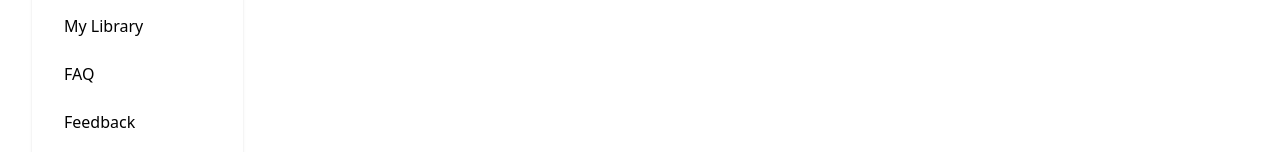
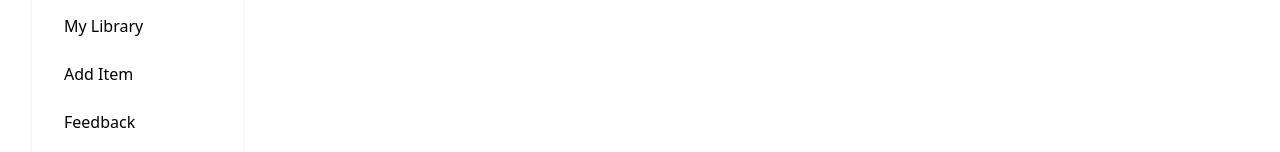
Before and after one commit to IdrisLaabidi/Virtual-Library, a React (Vite) app: page /home in a window 1280 px wide. Shown: the part 262-414 px from the top of the page. Built offline with nearby package versions, Linux system fonts and the light colour scheme.

Commit message:
adding 'Add Item' option to side menu

```diff
--- a/src/App.jsx
+++ b/src/App.jsx
@@ -19,7 +19,7 @@ function App() {
             path="/home"
             element={<Layout children={<Home/>} path="/home" />}
           />
-          <Route path='/newItem' element={<Layout children={<AddItem/>}/>}/>
+          <Route path='/AddItem' element={<Layout children={<AddItem/>}/>}/>
           <Route path="/myaccount" element={<Layout children={<MyAccountPage/>}/>}/>
           <Route path="*" element={<div>error</div>} />
         </Routes>
--- a/src/components/sideMenu/sideMenu.jsx
+++ b/src/components/sideMenu/sideMenu.jsx
@@ -3,7 +3,7 @@ import SideMenuItem from '../sideMenuItem/sideMenuItem';
 import logo from '../../assets/logo.jpeg'
 
 const SideMenu = ({ open, toggleSideMenu }) => {
-  const itemsArray = ['Home', 'My Account', 'My Library', 'FAQ', 'Feedback', 'Settings'];
+  const itemsArray = ['Home', 'My Account', 'My Library', 'Add Item', 'Feedback', 'Settings'];
 
   // Add classes to control the visibility of the side menu
   const sideMenuClasses = open ? 'block' : 'hidden';
```
